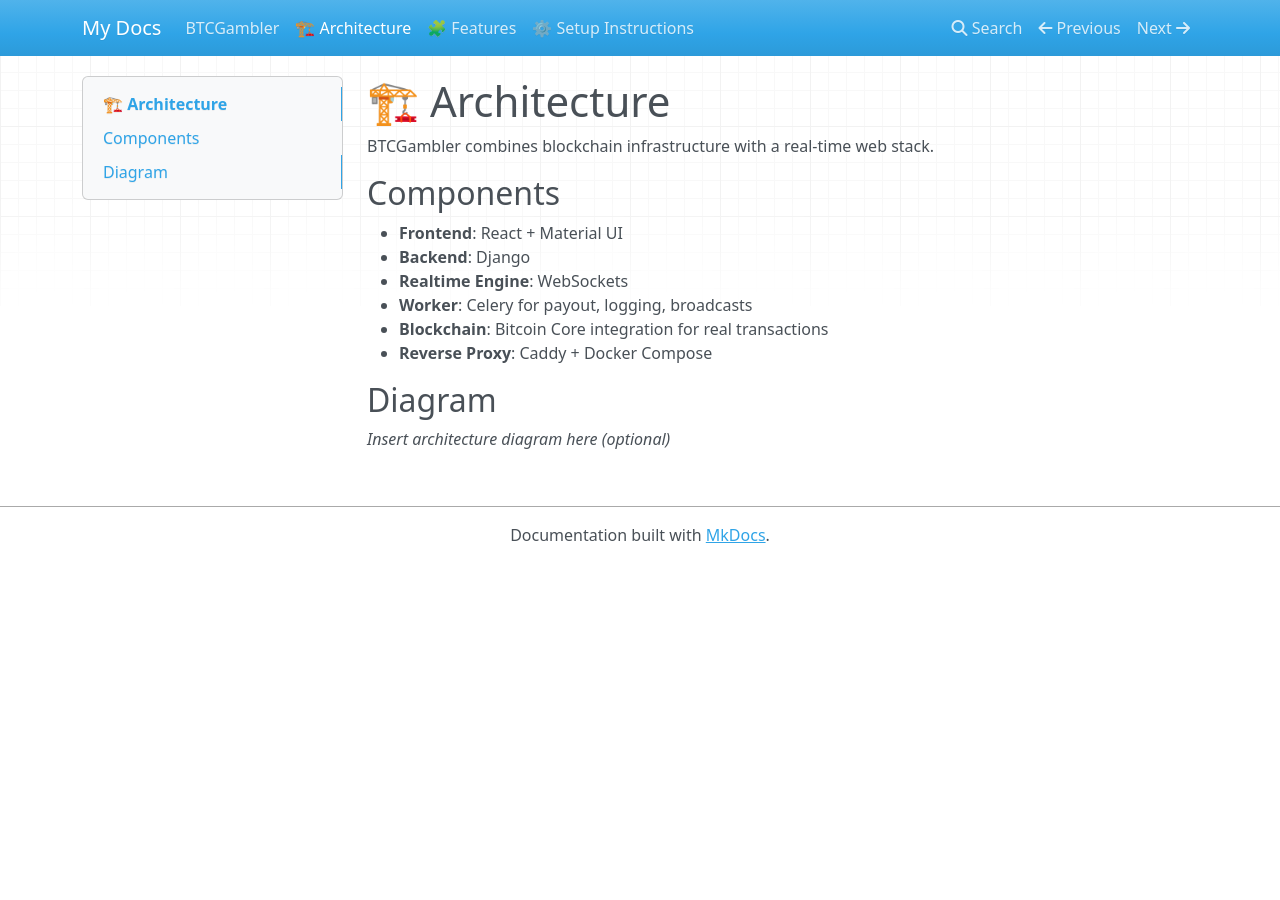
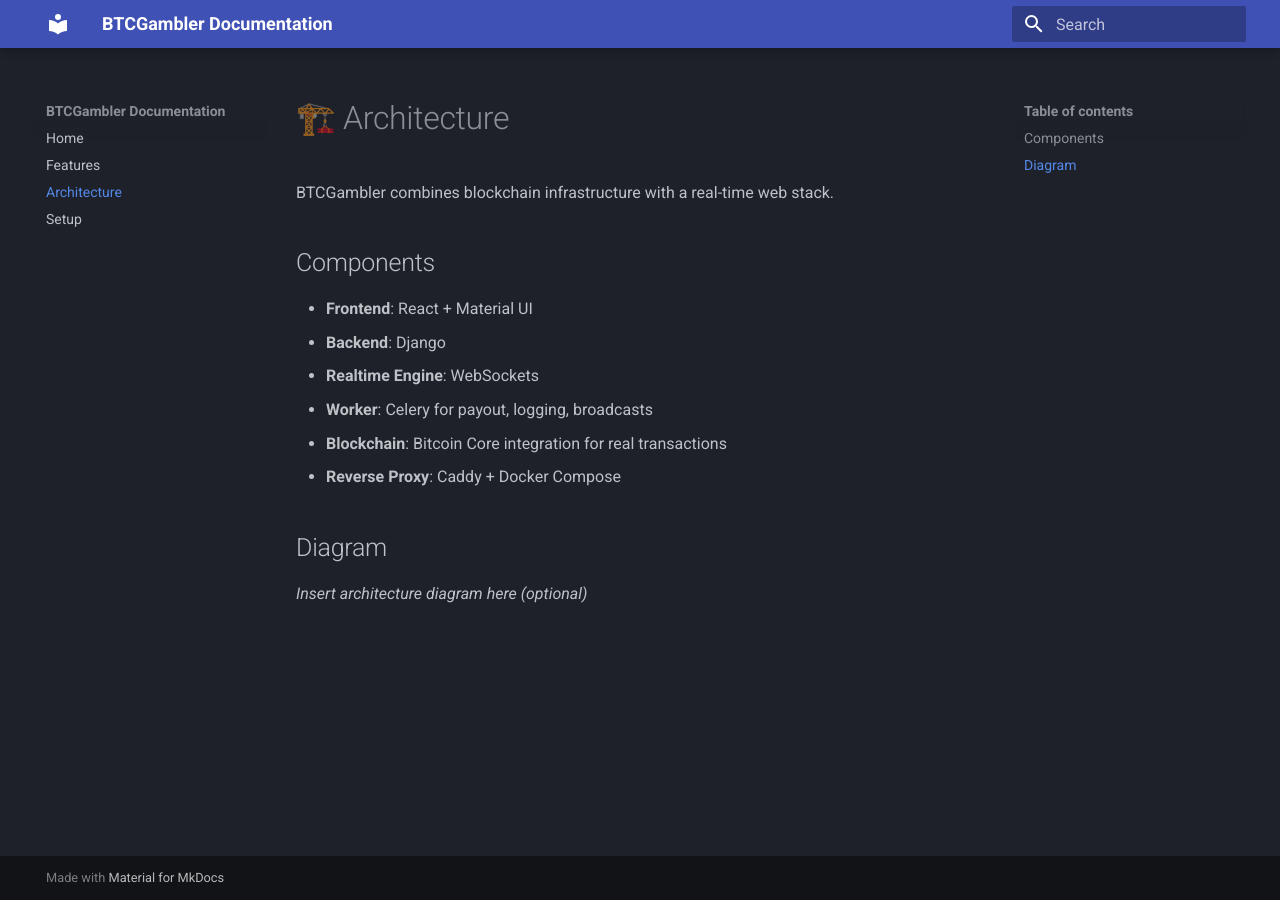
Before and after one commit to FarzamA/btcgambler-docs, an MkDocs documentation site: the page built from docs/architecture.md, in a window 1280 px wide. Built offline with MkDocs 1.6.1 and Material for MkDocs 9.7.7, drawn with Linux system fonts in a browser that asks for light colours; nearby versions of some CDN libraries.

Commit message:
update mkdocs theming

```diff
--- a/mkdocs.yml
+++ b/mkdocs.yml
@@ -1 +1,10 @@
-site_name: My Docs
+site_name: BTCGambler Documentation
+theme:
+  name: material
+  palette:
+    scheme: slate  # dark mode default
+nav:
+  - Home: index.md
+  - Features: features.md
+  - Architecture: architecture.md
+  - Setup: setup.md
```
Also changed, not shown: site/index.html, site/search/search_index.json.
